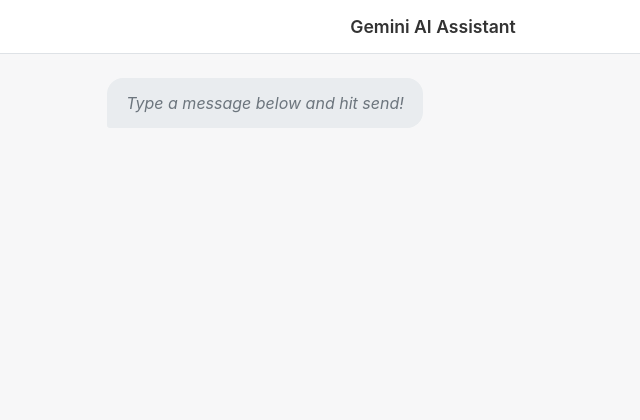
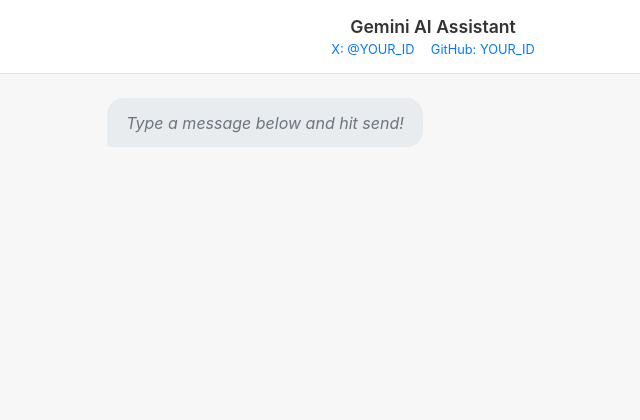
Before and after one commit to junayedalam01/gemini, a Flask app: page / in a window 1280 px wide. Shown: the top 420 px of the page, without its empty margins (207-847 px from the left). Run offline with Flask 3, Linux system fonts and the light colour scheme.

Commit message:
Update app with new features or fixes

```diff
--- a/templates/index.html
+++ b/templates/index.html
@@ -114,11 +114,31 @@
         button:hover {
             background-color: #0056b3;
         }
+        .social-links {
+    font-size: 0.8rem;
+    font-weight: 400;
+    margin-top: 0.3rem;
+}
+.social-links a {
+    color: var(--user-bubble);
+    text-decoration: none;
+    margin: 0 0.4rem;
+}
+.social-links a:hover {
+    text-decoration: underline;
+}
     </style>
 </head>
 <body>
 
-    <header>Gemini AI Assistant </header>
+   <header>
+    Gemini AI Assistant
+    <div class="social-links">
+        <!-- <a href="https://instagram.com/YOUR_ID" target="_blank" rel="noopener">Instagram: @YOUR_ID</a> -->
+        <a href="https://twitter.com/junayedalam01" target="_blank" rel="noopener">X: @YOUR_ID</a>
+        <a href="https://github.com/junayedalam01" target="_blank" rel="noopener">GitHub: YOUR_ID</a>
+    </div>
+</header>
 
     <div class="chat-container" id="chatContainer">
         <!-- Display user prompt if it exists -->
```
